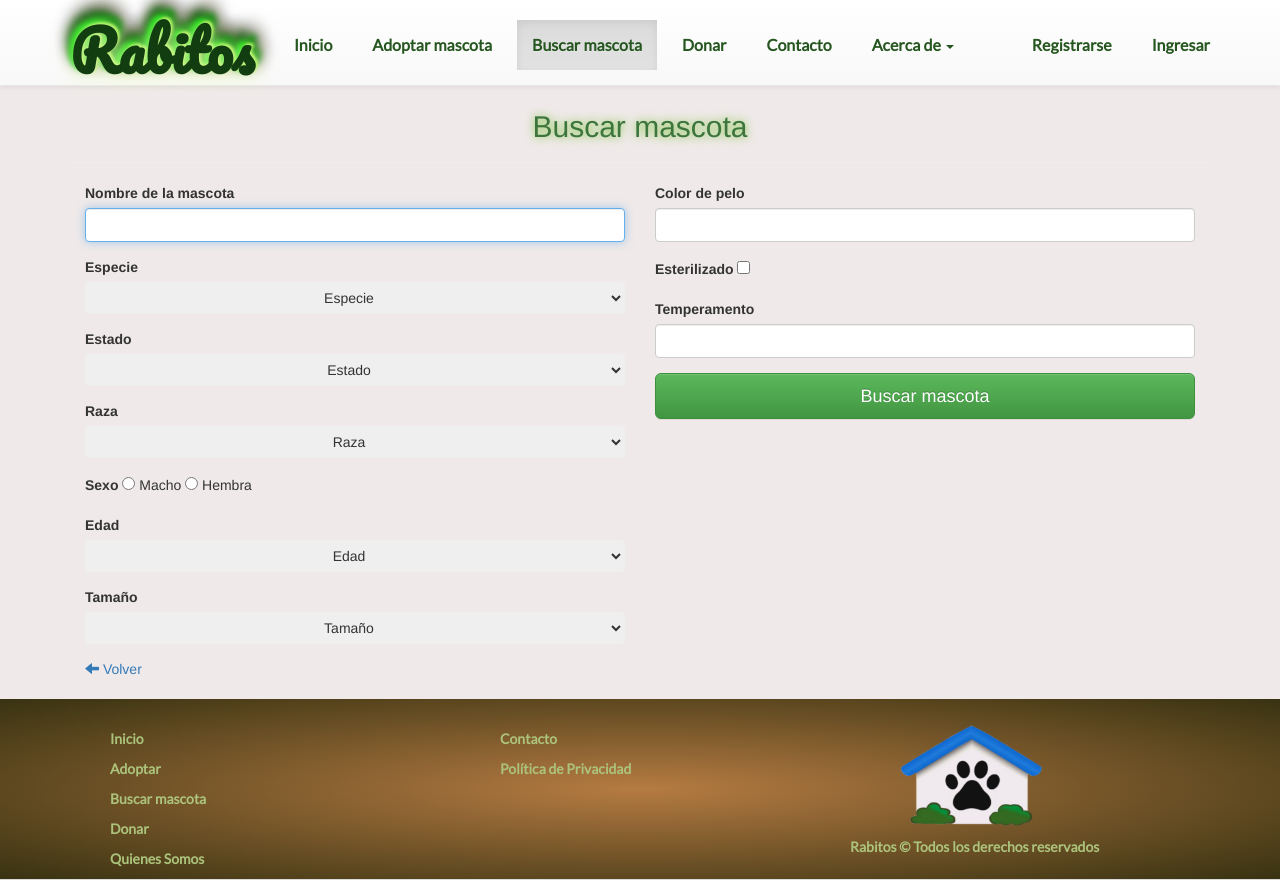
After one commit to m0ns3/adopcion, a CodeIgniter app: page /adopcion/mascotas/buscar_mascota in a window 1280 px wide. The commit adds this page. Run offline with CodeIgniter, Linux system fonts and the light colour scheme; tables that the repository leaves empty or names only in its code hold one stand-in row (values such as "Sample post"); some libraries are stand-ins or nearby versions.

Commit message:
buscar mascota

```diff
--- a/application/controllers/mascotas.php
+++ b/application/controllers/mascotas.php
@@ -56,7 +56,7 @@ class Mascotas extends CI_Controller {
 	      				   'muygrande'=> 'Muy grande'
 	      				);
       	$data['pet_color'] = array('name' => 'pet_color', 'class' => 'form-control', 'id' => 'pet_color', 'value' => set_value('pet_color', ''), 'maxlength'   => '100', 'size' => '35');
-      	$data['pet_esterilizado'] = array('name' => 'pet_este', 'id' => 'pet_este', 'value' => set_value('pet_este', ''));
+      	$data['pet_esterilizado'] = array('name' => 'pet_esterilizado', 'id' => 'pet_esterilizado', 'value' => set_value('pet_esterilizado', ''));
       	$data['pet_temperamento'] = array('name' => 'pet_temperamento', 'class' => 'form-control', 'id' => 'pet_temperamento', 'value' => set_value('pet_temperamento', ''), 'maxlength'   => '100', 'size' => '35');
       	$data['pet_descripcion'] = array('name' => 'pet_descripcion', 'class' => 'form-control', 'id' => 'pet_descripcion', 'value' => set_value('pet_descripcion', ''));
       	$data['pet_foto'] = array('name' => 'pet_foto', 'id' => 'pet_foto', 'value' => set_value('pet_foto', ''));
@@ -125,7 +125,7 @@ $data['pet_nombre'] = array('name' => 'pet_nombre', 'class' => 'form-control', '
 	      				   'muygrande'=> 'Muy grande'
 	      				);
       	$data['pet_color'] = array('name' => 'pet_color', 'class' => 'form-control', 'id' => 'pet_color', 'value' => set_value('pet_color', ''), 'maxlength'   => '100', 'size' => '35');
-      	$data['pet_esterilizado'] = array('name' => 'pet_este', 'id' => 'pet_este', 'value' => set_value('pet_este', ''));
+      	//$data['pet_esterilizado'] = array('name' => 'pet_esterilizado', 'id' => 'pet_esterilizado', 'value' => set_value('pet_esterilizado', ''));
       	$data['pet_temperamento'] = array('name' => 'pet_temperamento', 'class' => 'form-control', 'id' => 'pet_temperamento', 'value' => set_value('pet_temperamento', ''), 'maxlength'   => '100', 'size' => '35');
       	$data['pet_descripcion'] = array('name' => 'pet_descripcion', 'class' => 'form-control', 'id' => 'pet_descripcion', 'value' => set_value('pet_descripcion', ''));
       	$data['pet_foto'] = array('name' => 'pet_foto', 'id' => 'pet_foto', 'value' => set_value('pet_foto', ''));
@@ -204,4 +204,89 @@ $data['pet_nombre'] = array('name' => 'pet_nombre', 'class' => 'form-control', '
     // 	}
 
     // }
+
+    public function buscar_mascota(){
+
+    	$this->form_validation->set_rules('pet_nom', 'Nombre de la mascota', 'trim|min_length[1]|max_length[50]');
+	    $this->form_validation->set_rules('pet_color', 'Color de pelo', 'trim|min_length[1]|max_length[255]');
+
+	    if ($this->form_validation->run() == FALSE) {
+
+	    	$data['pet_especies'] = array('perro' => 'perro',
+	      							 'gato'  => 'gato'
+	      							);
+	    	$data['estados_opciones'] = $this->Mascotas_model->mostrar_estados();
+	    	$data['razas_opciones'] = $this->Mascotas_model->mostrar_razas();
+	    	$data['edades'] = array('cachorro' => 'Cachorro',
+		      				'joven'    => 'Joven',
+		      				'adulto'   => 'Adulto',
+		      				'anciano'  => 'Anciano'
+		      				);
+	    	$data['tamanios'] = array('muychico' => 'Muy chico',
+		      				   'chico'    => 'Chico',
+		      				   'mediano'  => 'Mediano',
+		      				   'grande'   => 'Grande',
+		      				   'muygrande'=> 'Muy grande'
+		      				);
+
+	    $this->load->view('common/header');
+	  		if ( ($this->session->userdata('logged_in') == TRUE) AND
+	   		($this->session->userdata('usr_access_level') == 1) ) {
+	    $this->load->view('common/admin_login_header');
+			}
+			if( ($this->session->userdata('logged_in') == TRUE) AND
+	   		($this->session->userdata('usr_access_level') != 1) ){
+				$data['usuario'] =  $this->session->userdata('usr_email');
+		$this->load->view('common/login_header', $data);
+			}
+  		$this->load->view('mascotas/buscar_mascota',$data);
+  		$this->load->view('common/footer');
+	    }else{
+	    	$mascota = array(
+			        'nombreMascota' => $this->input->post('pet_nom'),
+			        'especie' => $this->input->post('pet_especie'),
+			        'Estados_idEstados' => $this->input->post('pet_estado'),
+			        'Razas_idRazas' => $this->input->post('pet_raza'),
+			        'genero' => $this->input->post('pet_sexo'),
+			        'edad' => $this->input->post('pet_edad'),
+			        'tamanio' => $this->input->post('pet_tamanios'),
+			        'color' => $this->input->post('pet_color'),
+			        'esterilizado' => $this->input->post('pet_esterilizado'),
+			        'temperamento' => $this->input->post('pet_temperamento'),
+		     		);
+
+
+	    	if (($data['encontrados'] = $this->Mascotas_model->buscar_mascotas($mascota))) {
+	    		$data['est'] = $this->Mascotas_model->mostrar_todos_estados();
+	    		$this->load->view('common/header');
+		  		if ( ($this->session->userdata('logged_in') == TRUE) AND
+		   		($this->session->userdata('usr_access_level') == 1) ) {
+		    		$this->load->view('common/admin_login_header');
+				}
+				if( ($this->session->userdata('logged_in') == TRUE) AND
+		   		($this->session->userdata('usr_access_level') != 1) ){
+					$data['usuario'] =  $this->session->userdata('usr_email');
+					$this->load->view('common/login_header', $data);
+				}
+	  		$this->load->view('mascotas/resultados_pet',$data);
+	  		$this->load->view('common/footer');
+
+	    	}else{
+	    		$data['not_found'] = TRUE;
+	    		$this->load->view('common/header');
+		  		if ( ($this->session->userdata('logged_in') == TRUE) AND
+		   		($this->session->userdata('usr_access_level') == 1) ) {
+		    		$this->load->view('common/admin_login_header');
+				}
+				if( ($this->session->userdata('logged_in') == TRUE) AND
+		   		($this->session->userdata('usr_access_level') != 1) ){
+					$data['usuario'] =  $this->session->userdata('usr_email');
+					$this->load->view('common/login_header', $data);
+				}
+	  		$this->load->view('mascotas/resultados_pet',$data);
+	  		$this->load->view('common/footer');
+
+	    	}
+	    }
+    }
 }
--- a/application/views/common/header.php
+++ b/application/views/common/header.php
@@ -48,7 +48,7 @@
           <ul class="nav navbar-nav">
             <li><a href="./">Inicio</a></li>
             <li><a href="#">Adoptar mascota</a></li>
-            <li><a href="#">Buscar mascota</a></li>
+            <li><a href="<?php echo base_url('mascotas/buscar_mascota');?>">Buscar mascota</a></li>
             <li><a href="#">Donar</a></li>
             <li><a href="#">Contacto</a></li>
             <li class="dropdown">
--- /dev/null
+++ b/application/views/mascotas/buscar_mascota.php
@@ -0,0 +1,112 @@
+<div class="container">
+<div class="form">
+    <div class="page-header">
+        <h2 class="text-center text-success" id="sombra"><?php echo 'Buscar mascota' ; ?></h2>
+    </div>
+
+    <?php echo validation_errors() ; ?>
+    <div class="col-md-6">
+      <?php echo form_open('mascotas/buscar_mascota','role="form" id="mascotaForm" class="form"') ; ?>
+      <div class="form-group">
+        <?php echo form_error('pet_nom'); ?>
+        <label id="pet_nom" for="pet_nom">Nombre de la mascota</label>
+        <input type="text" class="form-control" name="pet_nom" id="pet_nom" autofocus>
+      </div>
+
+      <div class="form-group">
+        <label id="pet_especie" for="pet_especie">Especie</label>
+        <select name="pet_especie" id="pet_especie" class= "btn btn-block dropdown-toggle">
+          <option value="">Especie</option>
+          <?php foreach ($pet_especies as $e => $value) {
+            echo '<option value="'.$e.'">'.$value.'</option>';
+          }  ?>
+        </select>
+      </div>
+
+      <div class="form-group">
+        <label id="pet_estado" for="pet_estado">Estado</label>
+        <select name="pet_estado" id="pet_estado" class= "btn btn-block dropdown-toggle">
+          <option value="">Estado</option>
+          <?php $i = 0;
+          foreach ($estados_opciones as $e => $value) {
+            $i++;
+            echo '<option value="'.$i.'">'.$value.'</option>';
+
+          }  ?>
+        </select>
+      </div>
+
+      <div class="form-group">
+        <label id="pet_raza" for="pet_estado">Raza</label>
+        <select name="pet_raza" id="pet_raza" class= "btn btn-block dropdown-toggle">
+          <option value="">Raza</option>
+          <?php $j=0;
+          foreach ($razas_opciones as $e => $value) {
+            $j++;
+            echo '<option value="'.$j.'">'.$value.'</option>';
+          }  ?>
+        </select>
+      </div>
+
+      <div class="form-group">
+        <?php echo form_error('pet_sexo');?>
+        <label for="pet_sexo">Sexo </label>
+        <input type="radio" name="pet_sexo" id="pet_sexo_macho"  value="macho" />  Macho
+        <input type="radio" name="pet_sexo" id="pet_sexo_hembra" value="hembra" />  Hembra
+      </div>
+
+      <div class="form-group">
+        <label id="pet_edad" for="pet_edad">Edad</label>
+        <select name="pet_edad" id="pet_edad" class= "btn btn-block dropdown-toggle">
+          <option value="">Edad</option>
+          <?php foreach ($edades as $e => $value) {
+            echo '<option value="'.$e.'">'.$value.'</option>';
+          }  ?>
+        </select>
+      </div>
+
+      <div class="form-group">
+        <label id="pet_tamanios" for="pet_tamanios">Tamaño</label>
+        <select name="pet_tamanios" id="pet_tamanios" class= "btn btn-block dropdown-toggle">
+          <option value="">Tamaño</option>
+          <?php foreach ($tamanios as $e => $value) {
+            echo '<option value="'.$e.'">'.$value.'</option>';
+          }  ?>
+        </select>
+      </div>
+
+      <div><a href="<?php echo base_url('mascotas/'); ?>" class=""><span class="glyphicon glyphicon-arrow-left"></span> Volver</a></div>
+      <br \>
+    </div>
+
+
+    <div class="col-md-6">
+
+      <div class="form-group">
+        <?php echo form_error('pet_color'); ?>
+        <label id="pet_color" for="pet_color">Color de pelo</label>
+        <input type="text" class="form-control" name="pet_color" id="pet_color" >
+      </div>
+
+      <div class="form-group">
+        <?php echo form_error('pet_esterilizado'); ?>
+        <label id="pet_esterilizado" for="pet_esterilizado">Esterilizado</label>
+        <input type="checkbox" name="pet_esterilizado" id="pet_esterilizado" value="s">
+      </div>
+
+      <div class="form-group">
+        <?php echo form_error('pet_temperamento'); ?>
+        <label id="pet_temperamento" for="pet_temperamento">Temperamento</label>
+        <input type="text" class="form-control" name="pet_temperamento" id="pet_temperamento" >
+      </div>
+
+      <div>
+        <?php echo form_submit('submit', 'Buscar mascota', 'class="btn btn-lg btn-success btn-block"'); ?>
+      </div>
+      <?php echo form_close() ;?>
+      <br>
+    </div>
+  </div>
+</div>
+
+</div>
```
Also changed, not shown: application/models/mascotas_model.php (+54 -0 lines), application/views/mascotas/agregar_mascota.php (+11 -5 lines), application/views/mascotas/resultados_pet.php (added, +60 -0 lines), pics/P04-05-12_00_37.jpg (added), pics/P04-05-12_00_371.jpg (added), pics/P04-05-12_00_372.jpg (added), pics/P04-05-12_00_373.jpg (added), pics/P04-05-12_00_374.jpg (added), pics/P04-05-12_00_375.jpg (added), pics/P17-06-12_15_431.jpg (added), pics/P17-06-12_15_4311.jpg (added), pics/P17-06-12_15_4312.jpg (added).
